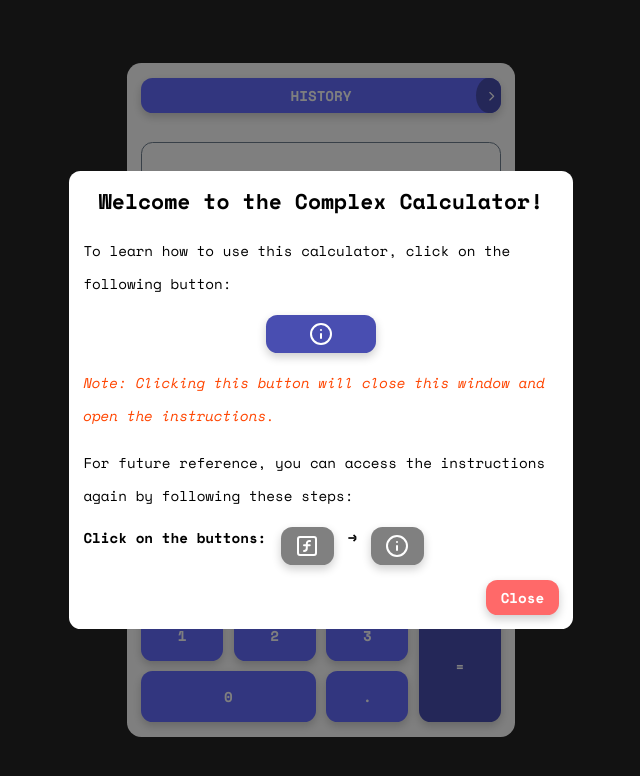
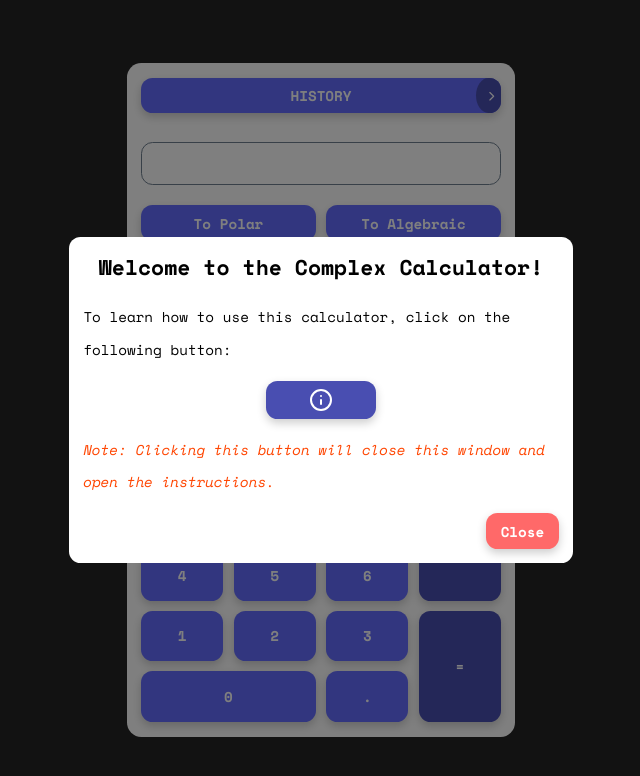
Before and after one commit to savin-maksim/all-test-projects, a React (Vite) app: page / in a window 1280 px wide. Shown: the top 776 px of the page, without its empty margins (319-959 px from the left). Built offline with nearby package versions, Linux system fonts and the light colour scheme.

Commit message:
fixed initial tutor and varkeyboard

```diff
--- a/src/App/ComplexCalc.jsx
+++ b/src/App/ComplexCalc.jsx
@@ -346,7 +346,7 @@ function ComplexCalcV2() {
   const extraButtons = ['(', ')', 'AC', '<-', 'i', ' ∠ ', 'x^', '√', '%', ' / ', ' * ', ' - '];
   const keyboard = ['7', '8', '9', ' + ', '4', '5', '6', '1', '2', '3', '=', '0', '.'];
   const extraButtonsNewKeyboard = [' rad to deg', ' deg to rad', ' deg ', ' rad ', 'det', 'e', 'sin', 'cos', 'tan', 'pi',];
-  const extraVarButtons = ['(', ')', 'AC', '<-', 'i', ' ∠ ', 'x^', '√', ' / ', ' * ', ' - ', '+'];
+  const extraVarButtons = ['(', ')', 'AC', '<-', 'i', ' ∠ ', 'x^', '√', ' / ', ' * ', ' - ', ' + '];
 
   const handleExtraVarButtonClick = (val) => {
     switch (val) {
--- a/src/Components/InitialTutorialModal.jsx
+++ b/src/Components/InitialTutorialModal.jsx
@@ -22,13 +22,5 @@ export const InitialTutorialModal = ({ isOpen, onClose, handleQuestionMarkClick
         Note: Clicking this button will close this window and open the instructions.
       </p>
     </div>
-    <div>
-      <p>
-        For future reference, you can access the instructions again by following these steps:
-      </p>
-      <div style={{ display: 'flex', gap: '1rem'}}>Click on the buttons: <br />
-        <button style={{ display: 'flex', padding: '0.5rem 1rem', background: 'grey' }}><SquareFunction /></button> &rarr; <button style={{ display: 'flex', padding: '0.5rem 1rem', background: 'gray' }}><Info /></button>
-      </div>
-    </div>
   </Modal>
 );
```
